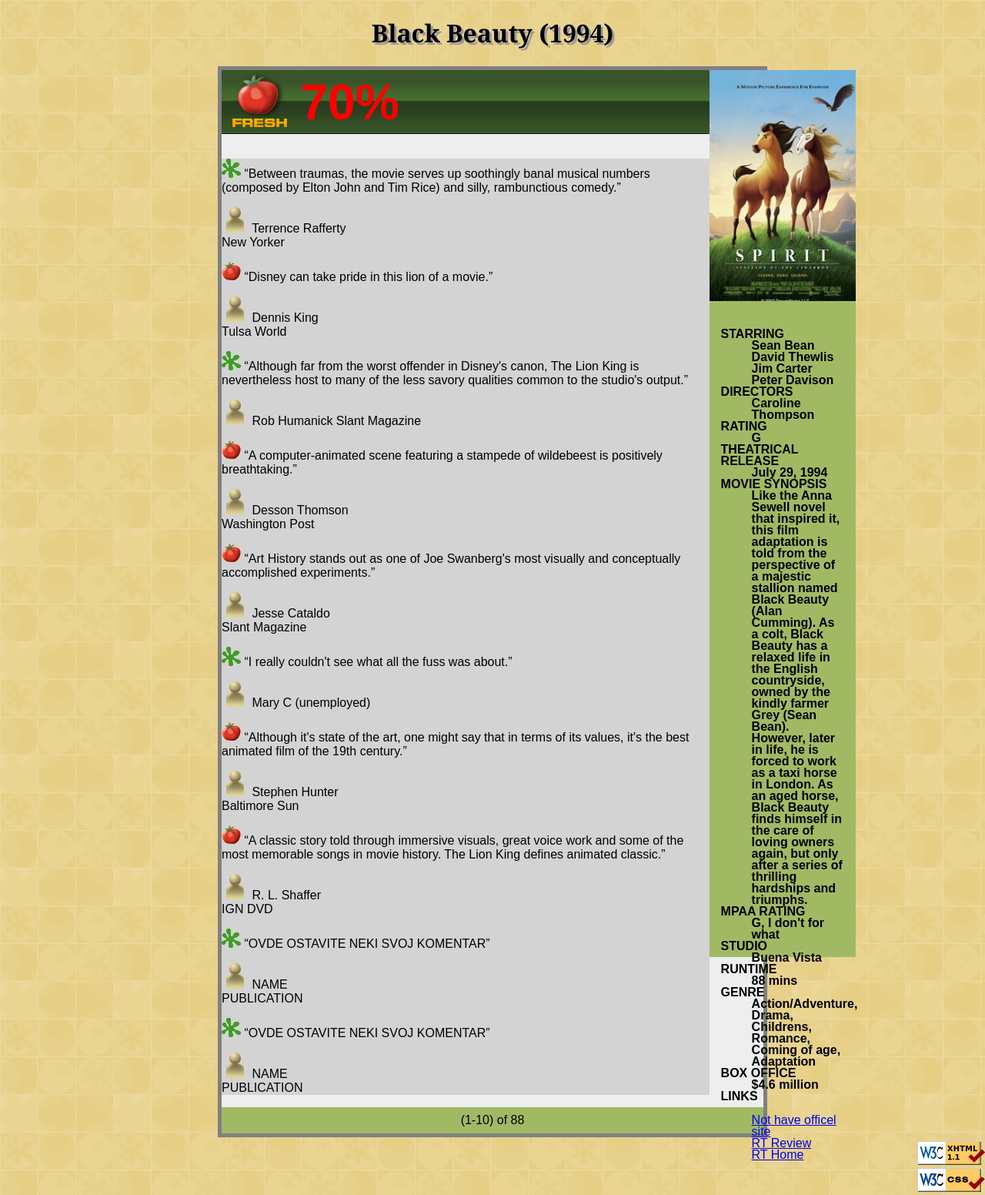
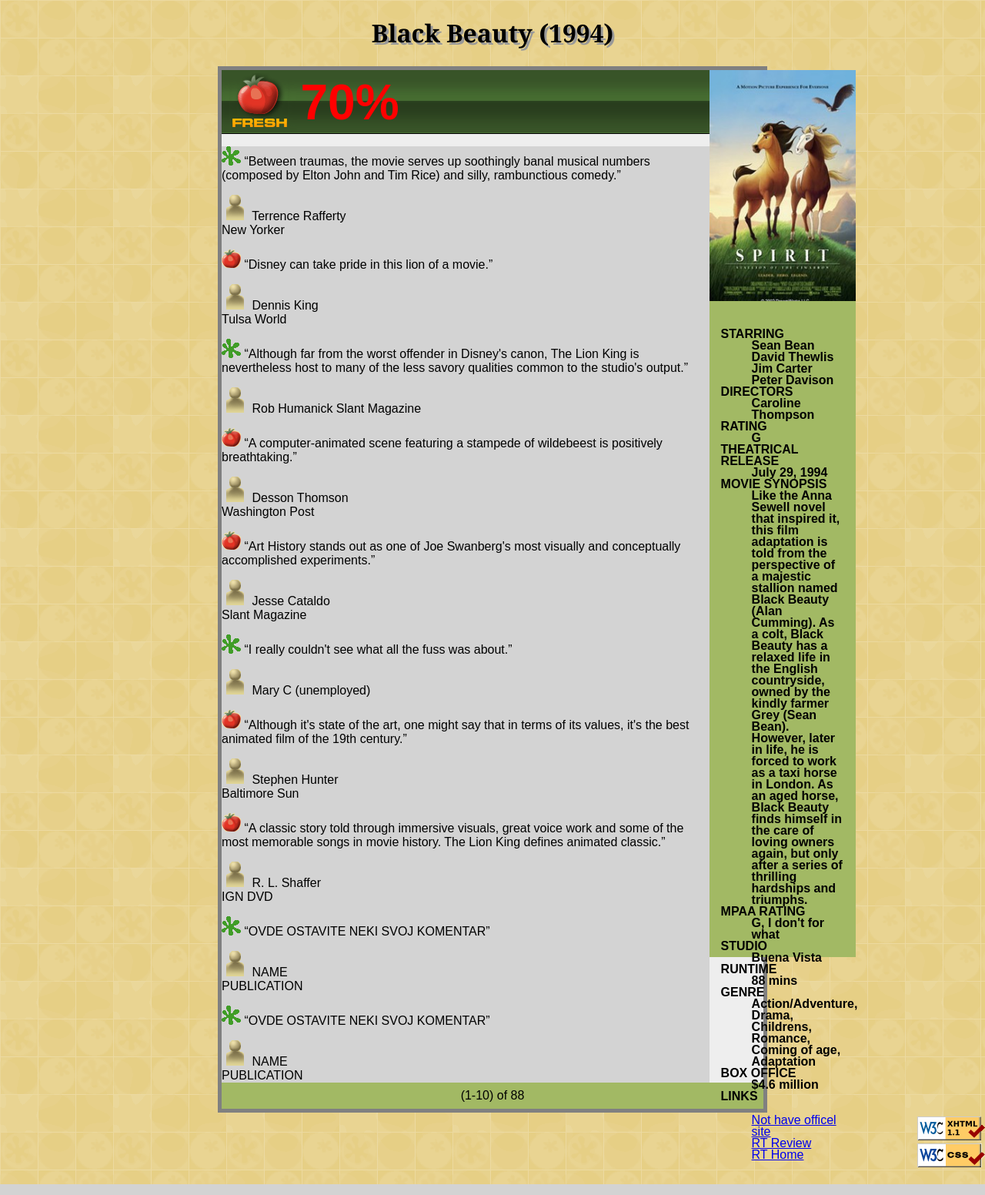
Before and after one commit to Milan-Petrovic-584-2016/PIA-homeworks, a PHP site: page /movie_index.html in a window 1280 px wide. Shown: the whole page at 77% size. Run offline with PHP 8.4, Linux system fonts and the light colour scheme.

Commit message:
Ispravka1

```diff
--- a/hw-1/movie.css
+++ b/hw-1/movie.css
@@ -21,7 +21,7 @@ body h1 {
     border: 5px solid gray;
 }
 
-#hedaer {
+header {
     background-image: url("images/rbg.png");
     background-repeat: repeat-x;
     display: inline-block;
@@ -30,11 +30,11 @@ body h1 {
     width: 90%;
 }
 
-#hedaer img {
+header img {
     vertical-align: middle;
 }
 
-#hedaer span {
+header span {
     color: red;
     font-size: 48pt;
     font-weight: bold;
@@ -48,7 +48,7 @@ body h1 {
     z-index: 5;
     width: 190px;
     height: 144%;
-    margin: 0px;
+    margin-bottom: 0px;
     background-color: #A2B964;
 }
 
@@ -79,14 +79,17 @@ dl {
     height: 300px;
 }
 
-#tail {
+main {
     background-color: lightgray;
     width: 90%;
+    margin: 0px;
 }
 
-#fouter {
+footer {
     background-color: #A2B964;
     text-align: center;
+    margin: 0px;
+    margin-top: 0px;
     padding: 0.5em;
 }
 
--- a/hw-1/movie_index.html
+++ b/hw-1/movie_index.html
@@ -14,10 +14,10 @@
 <body>
     <h1>Black Beauty (1994)</h1>
     <div id="container">
-        <div id="hedaer">
+        <header>
             <img src="images/freshbig.png" alt="Rotten" />
             <span>70%</span>
-        </div>
+        </header>
         <div id="menu">
             <img src="images/28551_aa.jpg" alt="general overview" />
             <dl>
@@ -74,8 +74,8 @@
             </dl>
 
         </div>
-        <div id="tail">
-            <p class="quotebubble">
+        <main>
+            <p class="quotebubble" style="margin-top: 0px;">
                 <img src="images/rotten.gif" alt="Rotten" />
                 <q>Between traumas, the movie serves up soothingly banal musical numbers
               (composed by Elton John and Tim Rice) and silly, rambunctious comedy.</q>
@@ -168,15 +168,15 @@
                 <img src="images/rotten.gif" alt="Rotten" />
                 <q>OVDE OSTAVITE NEKI SVOJ KOMENTAR</q>
             </p>
-            <p>
+            <p style="margin-bottom: 0px;">
                 <img src="images/critic.gif" alt="Critic" /> NAME <br />
                 <span class="publication">PUBLICATION</span>
             </p>
-        </div>
+        </main>
 
-        <div id="fouter">
+        <footer>
             (1-10) of 88
-        </div>
+        </footer>
     </div>
     <div id="w3c">
         <a href="images/validate-html.php"><img src="images/w3c-html.png" alt="Valid HTML5" /></a><br />
```
